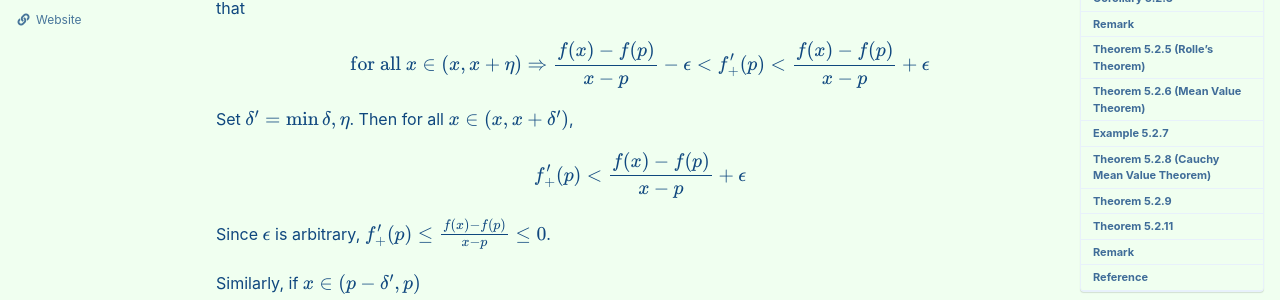
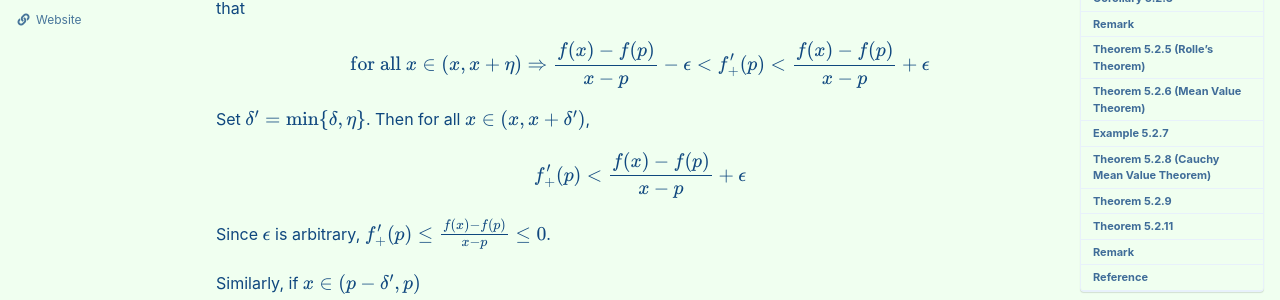
Before and after one commit to seanie12/blog, a Jekyll site: the page built from _posts/2021-04-24-mvt.md, in a window 1280 px wide and 900 px high, scrolled down 654 px. Shown: the part 154-454 px from the top of the window. Built offline with Jekyll 4.4.1, drawn with Linux system fonts in a browser that asks for light colours; cached includes are drawn as plain includes; formulas are drawn with MathJax 3.

Commit message:
Update 2021-04-24-mvt.md

```diff
--- a/_posts/2021-04-24-mvt.md
+++ b/_posts/2021-04-24-mvt.md
@@ -43,7 +43,7 @@ $$
 \text{for all } x\in(x,x+\eta) \Rightarrow \frac{f(x)-f(p)}{x-p}-\epsilon<f^\prime_+(p) < \frac{f(x)-f(p)}{x-p} + \epsilon
 $$
 
-Set $\delta^\prime = \min\{\delta, \eta\}$. Then for all $x\in (x,x+\delta^\prime)$,
+Set $\delta^\prime = \min\\{\delta, \eta\\}$. Then for all $x\in (x,x+\delta^\prime)$,
 
 $$
 f^\prime_+(p) < \frac{f(x)-f(p)}{x-p} + \epsilon
```
